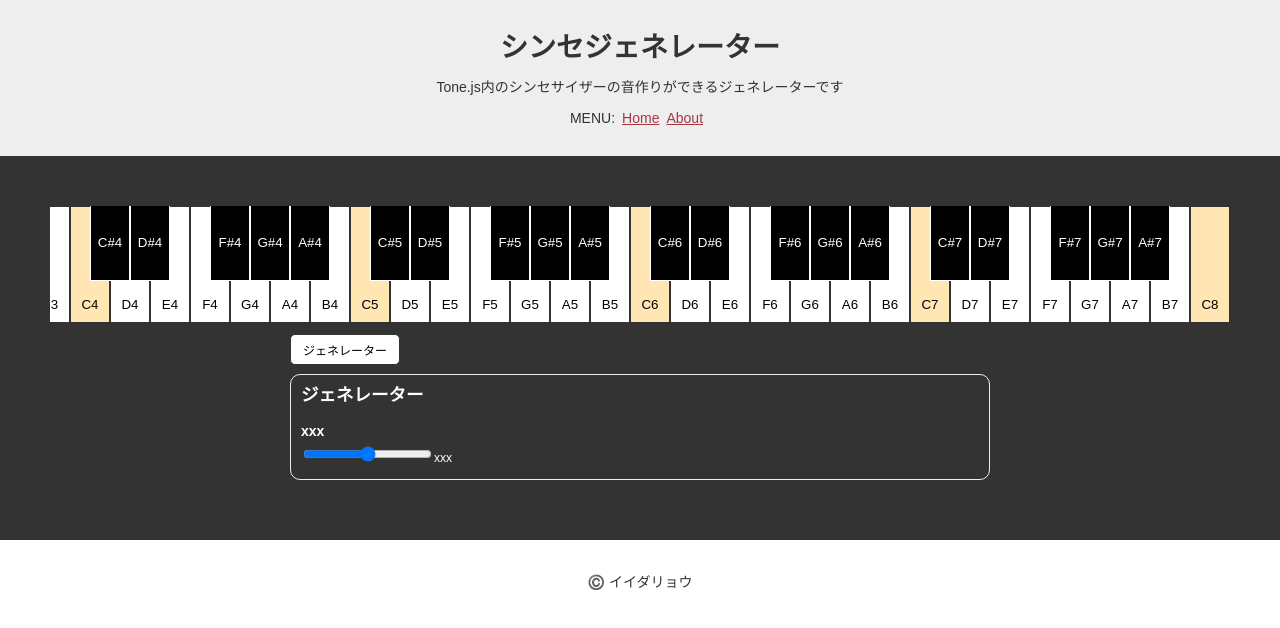
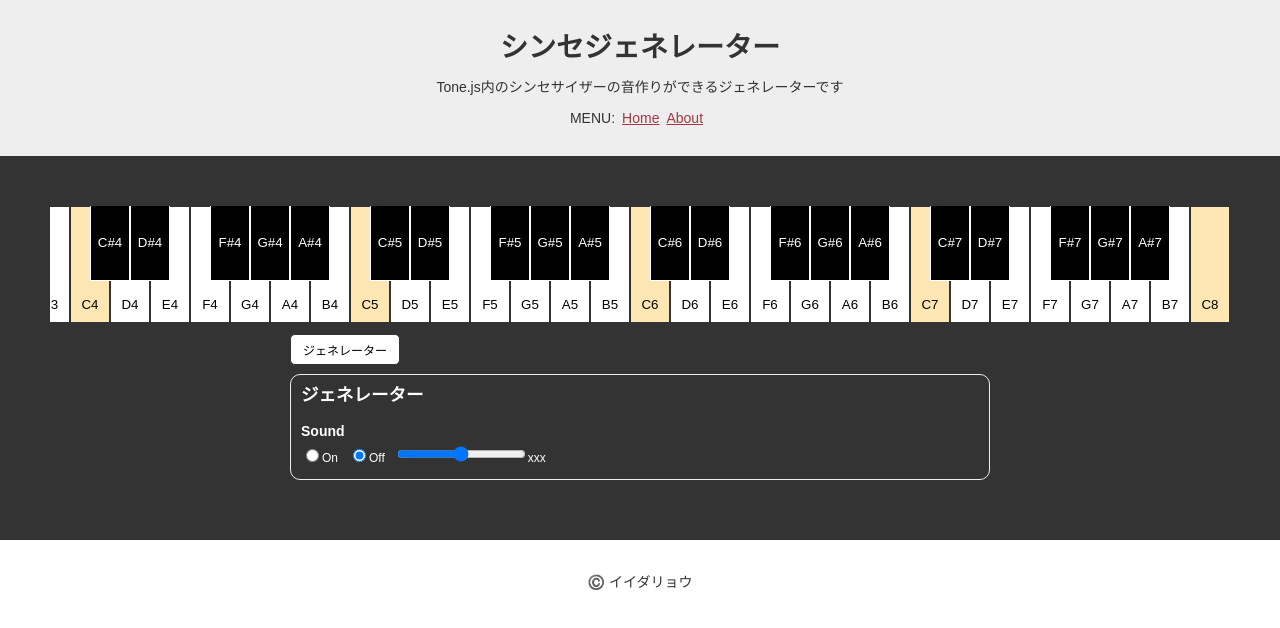
Before and after one commit to ryo-i/synth-generator, a Next.js app: page / in a window 1280 px wide. Shown: the top 628 px of the page. Built offline with nearby package versions, Linux system fonts and the light colour scheme.

Commit message:
Sound on/offボタン追加 #3

```diff
--- a/components/Inner.tsx
+++ b/components/Inner.tsx
@@ -4,6 +4,7 @@ import { Tab, Tabs, TabList, TabPanel } from 'react-tabs';
 import 'react-tabs/style/react-tabs.css';
 import { inner } from '../data/data.json';
 import * as Tone from 'tone';
+import { on } from 'process';
 
 const keyWidth = 40;
 const keyLlength = 52;
@@ -183,6 +184,7 @@ function Inner() {
   const keyElement = useRef<HTMLInputElement>(null);
   // const scaleTypeElement = useRef<HTMLInputElement>(null);
   const [keyButtons, setKeyButtons] = useState([]);
+  const [sound, setSound] = useState(false);
 
 
   // オブジェクト設定
@@ -299,10 +301,12 @@ function Inner() {
 
   // 鍵盤イベント
   const keyAttack = (e) => {
-    synth.triggerRelease();
-    const eventTarget: HTMLButtonElement = e.target as HTMLButtonElement;
-    const KeyValue: string = eventTarget.value;
-    synth.triggerAttack(KeyValue, 0.4);
+    console.log('sound', sound)
+    if (sound) {
+      const eventTarget: HTMLButtonElement = e.target as HTMLButtonElement;
+      const KeyValue: string = eventTarget.value;
+      synth.triggerAttack(KeyValue, 0.4);
+    }
   };
 
   const keyRelease = () => {
@@ -413,6 +417,16 @@ function Inner() {
   //   changeScaleInterval(getCurrentScales);
   // }
 
+  const startSound = (e: React.ChangeEvent<HTMLInputElement>): void => {
+    const KeyValue: string = e.target.value;
+    console.log('KeyValue', KeyValue)
+    if (KeyValue === 'on') {
+      setSound(true);
+    } else {
+      setSound(false);
+    }
+  }
+
 
   // JSX
   return (
@@ -421,8 +435,15 @@ function Inner() {
         <div id="key">
           <div className="key_inner" ref={keyElement}>
             {keyButtons.map((val: keyButtons) =>
-              <button key={val.value} value={val.value} className={val.className}
-              onMouseDown={keyAttack} onMouseUp={keyRelease} onTouchStart={keyAttack} onTouchEnd={keyRelease}>{val.keyName}</button>
+              <button
+                key={val.value}
+                value={val.value}
+                className={val.className}
+                onPointerDown={keyAttack}
+                onPointerUp={keyRelease}
+              >
+                {val.keyName}
+              </button>
             )}
           </div>
         </div>
@@ -453,7 +474,11 @@ function Inner() {
                 <section id="tonality" className="scale_type">
                   <h3>ジェネレーター</h3>
                   <dl id="basic_scale">
-                    <dt>xxx</dt>
+                    <dt>Sound</dt>
+                    <dd><label><input type="radio" name="sound" value="on" onChange={startSound}
+                     />On</label>
+                     <label><input type="radio" name="sound" value="off" onChange={startSound} defaultChecked
+                     />Off</label></dd>
                     <dd><label><input type="range" name="scale_type" />xxx</label></dd>
                   </dl>
                   {/* <dl id="basic_scale">
--- a/pages/about.tsx
+++ b/pages/about.tsx
@@ -53,7 +53,7 @@ function About() {
             <section>
                 <h2>進捗</h2>
                 <ul>
-                    <li>鍵盤を押した長さと音の長さを同期 <a href="https://github.com/ryo-i/synth-generator/issues/3">#3</a></li>
+                    <li>Sound on/offボタン追加 <a href="https://github.com/ryo-i/synth-generator/issues/3">#3</a></li>
                 </ul>
             </section>
             <section>
```
Also changed, not shown: 1 other file (tests, documents, lock files or other folders).
